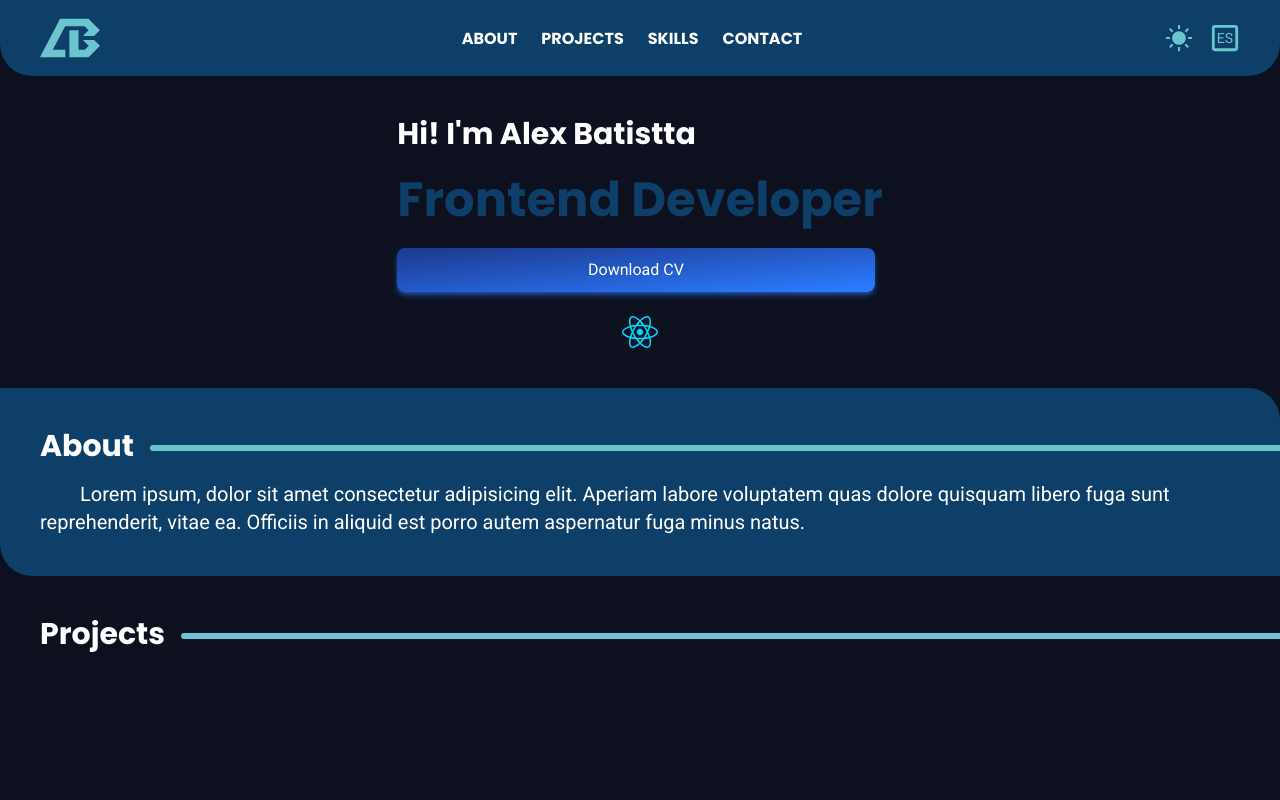
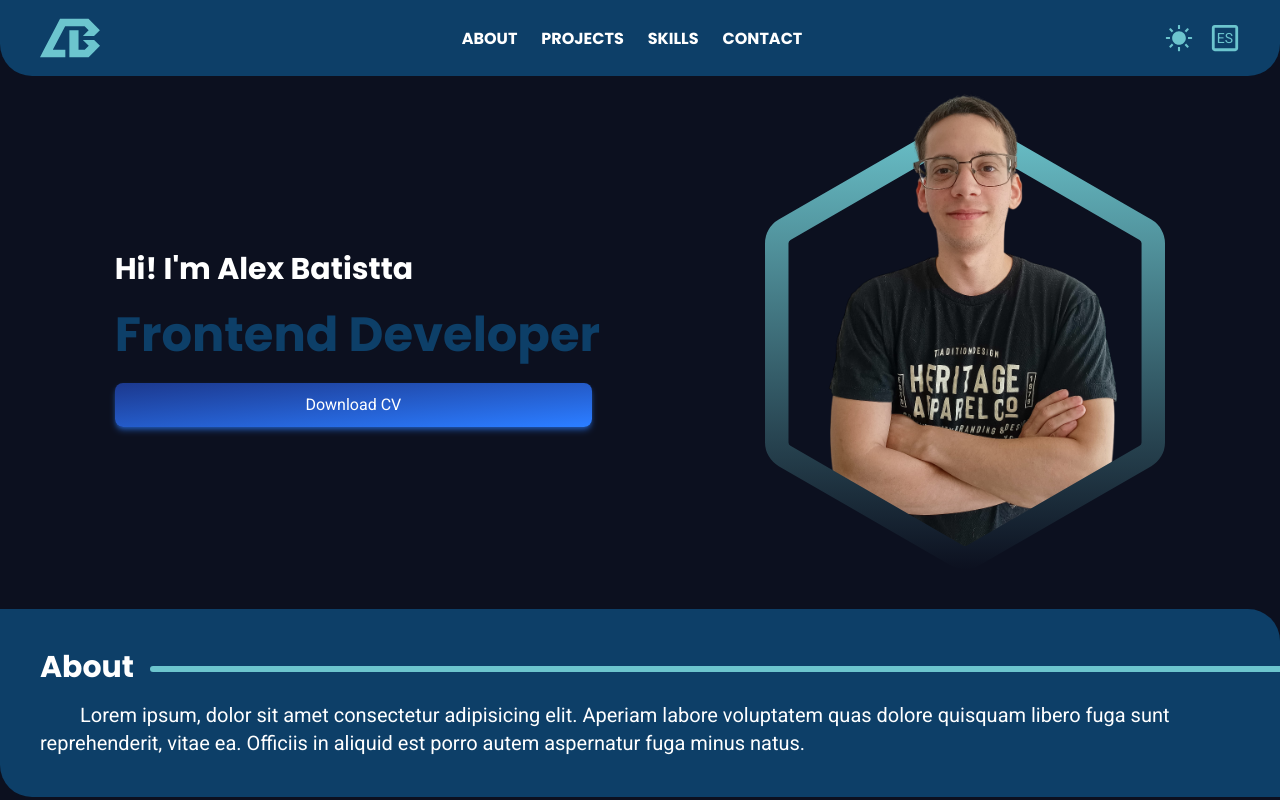
Before and after one commit to AlexBatistta/portfolio, a React (Vite) app: page / in a window 1280 px wide. Shown: the top 800 px of the page. Built offline with nearby package versions, Linux system fonts and the light colour scheme.

Commit message:
hero profile photo

```diff
--- a/src/components/Hero.jsx
+++ b/src/components/Hero.jsx
@@ -1,17 +1,31 @@
-import React from 'react';
-import picture from '../assets/react.svg';
 import { useTranslation } from 'react-i18next';
+import profile from '../assets/images/profile.png';
+import hexagon from '../assets/images/hexagon.svg';
 
 export const Hero = () => {
 	const { t } = useTranslation();
 	return (
-		<section className='section'>
+		<section className='section !flex-row !justify-around'>
 			<div className='flex flex-col gap-6'>
 				<h2 className='subtitle'>{t('hero.subtitle')}</h2>
 				<h1 className='title'>{t('hero.title')}</h1>
 				<button className='button'>{t('hero.download')}</button>
 			</div>
-			<img src={picture}></img>
+			<HexagonProfile />
 		</section>
 	);
 };
+
+const HexagonProfile = () => {
+	return (
+		<div className="relative w-[400px] h-auto flex justify-center items-end">
+			<img className='dark:rotate-180 z-1' src={hexagon}></img>
+			<img className='absolute bottom-[10px] z-1' src={profile} style={{
+				clipPath: 'polygon(0 0, 100% 0, 100% 65%, 0 65%)',
+			}}></img>
+			<img className='absolute bottom-[10px]' src={profile} style={{
+				clipPath: 'polygon(100% 50%, 100% 80%, 50% 100%, 0 80%, 0% 50%)',
+			}}></img>
+		</div>
+	);
+}
```
Also changed, not shown: src/assets/images/hexagon.svg (added), src/assets/images/profile.png (added).
